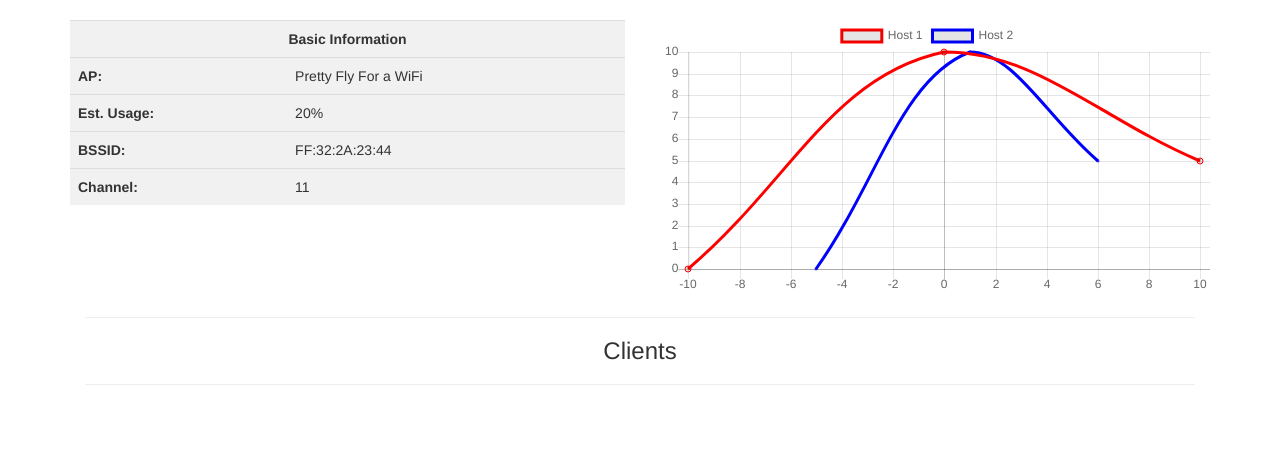
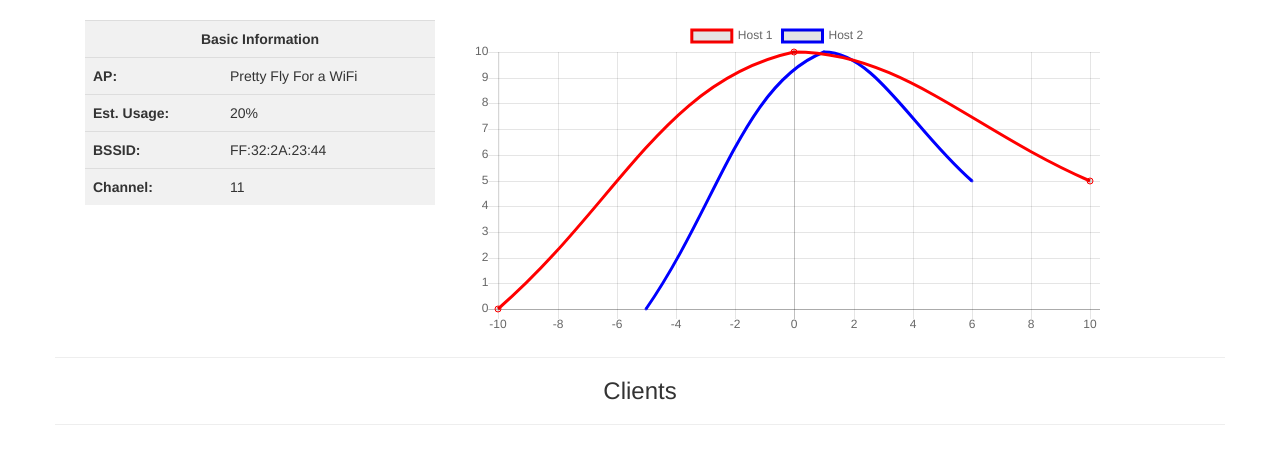
Before and after one commit to pmsosa/EagleEye, a Flask app: page / in a window 1280 px wide. Shown: the part 51-515 px from the top of the page. Run offline with Flask 2, Linux system fonts and the light colour scheme; some libraries are stand-ins or nearby versions.

Commit message:
Some minor tweaks to physical aspect + buttons to change from graph to graph (no actual functionality added for them yet

```diff
--- a/templates/index.html
+++ b/templates/index.html
@@ -21,6 +21,8 @@
 	<script src="js\bootstrap.min.js"></script>
 	<script src="js\Chart.bundle.min.js"></script>
 	<script src="js\calls.js"></script>
+
+
 </head>
 
 <body>
@@ -84,8 +86,8 @@
 
 	<!-- Main Overall Network Info Section -->
 	<div class="container">
-		<div class="row">
-			<div class="col-sm-6">
+		<div class="row-md-12" style="border-radius:25px">
+			<div class="col-sm-4">
 				<table class="table" style="background-color:#f1f1f1">
 					<tr><th colspan="2" style="text-align: center;">Basic Information</th></tr>
 					<tr><th>AP:</th><td>Pretty Fly For a WiFi</td></tr>
@@ -94,16 +96,18 @@
 					<tr><th>Channel:</th><td>11</td></tr>
 				</table>
 			</div>
-			<div class="col-sm-6">
+			<div class="col-sm-7">
 				<div>
 					<canvas id="myChart"></canvas>
 				</div>
 			</div>
 		</div>
 
+
+	</div>
 		<!-- Client Header -->
-
-		<div class="col-md-12">
+	<div class="container">
+		<div class="row">
 		<hr>
 
 				<h3 align="center">
@@ -112,32 +116,38 @@
 
 		<hr>
 		</div>
+	</div>
 
-
+	<div class="container">
 		<!-- Specific Client Info Section -->
-		<div id="client_list">
+		<div id="client_list" style="display:block">
 			<!-- This is the template that the add_client function will copy/paste for each new client [style="display: none"] -->
 			<div id="template_client_infobox" style="display:none">
-				<div id="XXXX_clientbox" class="row">
-					<div class="col-sm-6">
-						<table class="table" style="background-color:#f9f9f9">
+				<hr>
+				<div id="XXXX_clientbox" style="background-color:#f6f6f6; border-radius:25px" class="row">
+					<div class="col-sm-4">
+						<table class="table" style="background-color:#f6f6f6">
 							<tr><th colspan="2" style="text-align: center;" id="XXXX_name">XXNAMEXX</th></tr>
 							<tr><th>MAC:</th><td id="XXXX_mac">XXMACXX</td></tr>
 							<tr><th>IP:</th><td id="XXXX_ip">XXIPXX</td></tr>
 							<tr><th>OS:</th><td id="XXXX_os">XXOSXX</td></tr>
 							<tr><th>Est. Usage:</th><td id="XXXX_usage">XXUSAGEXX</td></tr>
-						</table
-	fa
-	>				</div>
+						</table>
+					</div>
 					<div class="col-sm-6">
 						<div>
 							<canvas id="XXXX_chart"></canvas>
 						</div>
 					</div>
+					<div class="col-sm-2">
+						<label align="center">Graphs</label>
+						<button id="XXXX_toggle_0" class="btn btn-default" style="width:100%">Usage</button>
+						<button id="XXXX_toggle_1" class="btn btn-default" style="width:100%">Pkt. Type</button>
+						<button id="XXXX_toggle_2" class="btn btn-default" style="width:100%">Ports</button>
+					</div>
 				</div>
 			</div>
 		</div>
-
 
 	</div>
 
```
